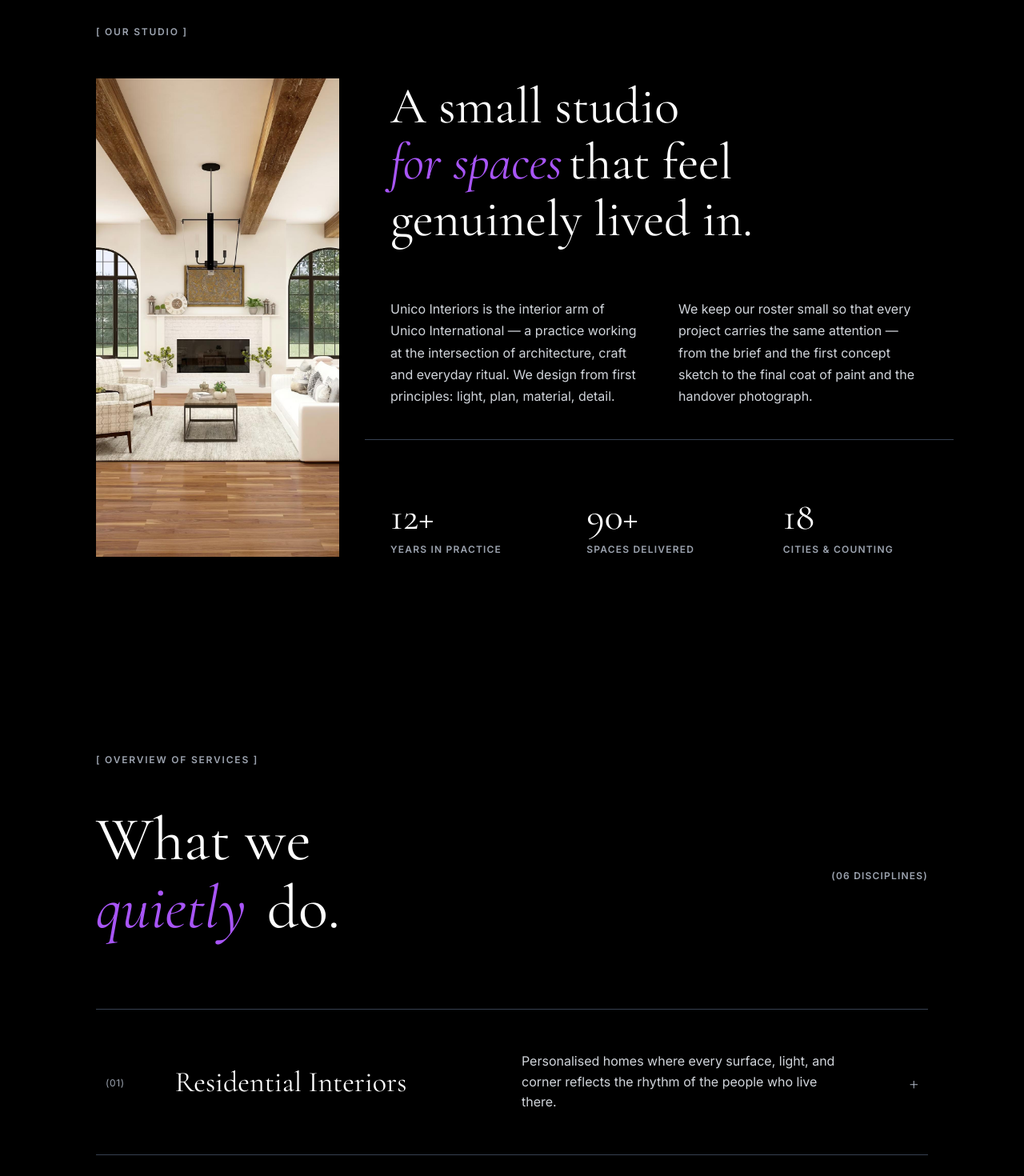
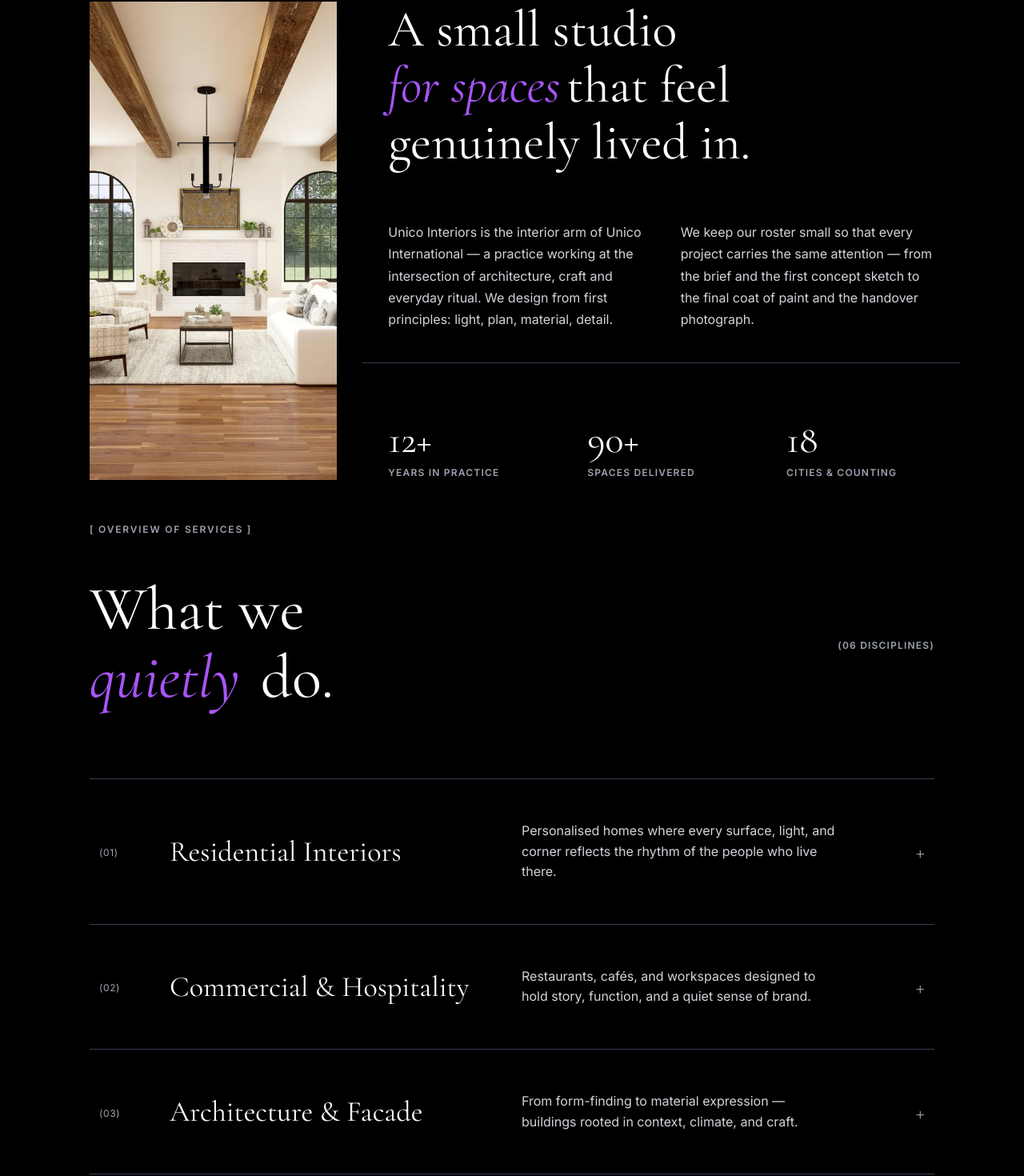
Before and after one commit to HgRakshitha/Interior_landingPage, a React (Create React App) app: page / in a window 1280 px wide. Shown: the part 1283-2753 px from the top of the page at 80% size. Built offline with nearby package versions, Linux system fonts and the light colour scheme.

Commit message:
Remove vertical gaps between all landing page sections

```diff
--- a/src/sections/Contact.jsx
+++ b/src/sections/Contact.jsx
@@ -28,7 +28,7 @@ export default function Contact() {
   };
 
   return (
-    <section className="section is-medium pt-6 mt-6" id="contact" style={{ backgroundColor: '#000000' }}>
+    <section className="section py-5 my-0" id="contact" style={{ backgroundColor: '#000000' }}>
       <div className="container px-6">
         <div className="columns is-variable is-8 is-desktop">
 
--- a/src/sections/FeaturedWorks.jsx
+++ b/src/sections/FeaturedWorks.jsx
@@ -39,7 +39,7 @@ export default function FeaturedWorks() {
   );
 
   return (
-    <section className="section is-medium pt-6 mt-6" id="works">
+    <section className="section py-5 my-0" id="works">
       <div className="container px-6">
 
         {/* Top Label */}
--- a/src/sections/Hero.jsx
+++ b/src/sections/Hero.jsx
@@ -2,7 +2,7 @@ import React from 'react';
 
 export default function Hero() {
   return (
-    <section className="pt-6 mt-5">
+    <section className="pt-6 my-0">
       {/* Hero Content Container */}
       <div className="container px-6 mb-6 pb-6">
 
--- a/src/sections/OurProcess.jsx
+++ b/src/sections/OurProcess.jsx
@@ -13,7 +13,7 @@ export default function OurProcess() {
   ];
 
   return (
-    <section className="section is-medium pt-6 mt-6" id="process">
+    <section className="section py-5 my-0" id="process">
       <div className="container px-6">
 
         {/* Top Label */}
--- a/src/sections/OurStudio.jsx
+++ b/src/sections/OurStudio.jsx
@@ -2,7 +2,7 @@ import React from 'react';
 
 export default function OurStudio() {
   return (
-    <section className="section is-medium pt-6 mt-6" id="studio">
+    <section className="section py-5 my-0" id="studio">
       <div className="container px-6">
         {/* Top Label */}
         <div className="mb-6">
--- a/src/sections/Services.jsx
+++ b/src/sections/Services.jsx
@@ -11,7 +11,7 @@ export default function Services() {
   ];
 
   return (
-    <section className="section is-medium pt-6 mt-6" id="services">
+    <section className="section py-5 my-0" id="services">
       <div className="container px-6">
 
         {/* Top Label */}
--- a/src/sections/Testimonials.jsx
+++ b/src/sections/Testimonials.jsx
@@ -22,7 +22,7 @@ export default function Testimonials() {
   const [activeIndex, setActiveIndex] = useState(2); // Start on 3rd testimonial to match image (3 / 3)
 
   return (
-    <section className="section is-medium pt-0" id="testimonials">
+    <section className="section py-5 my-0" id="testimonials">
 
       {/* Part 1: Trusted By Banner */}
       <div className="container px-6 mb-6">
```
